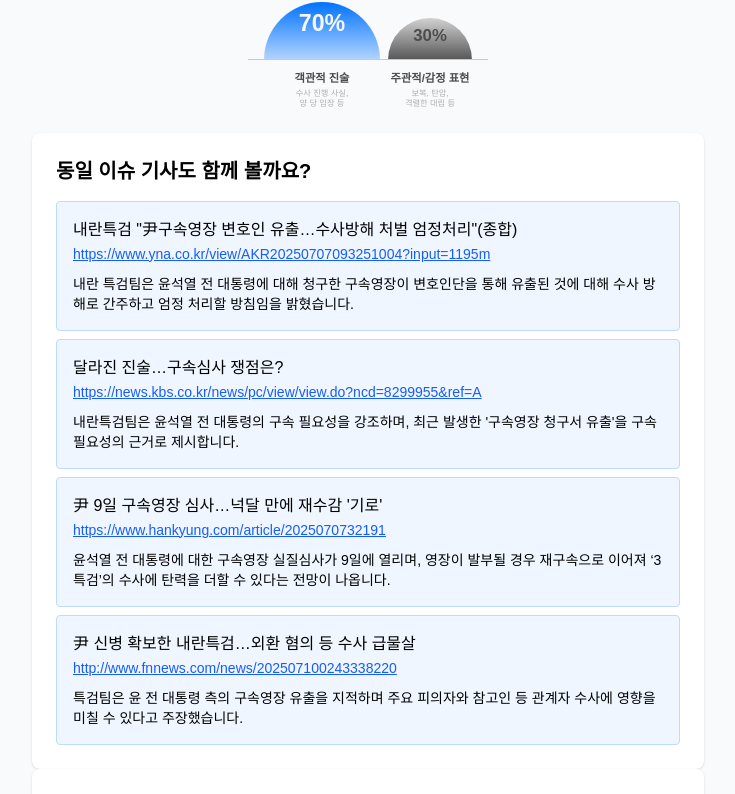
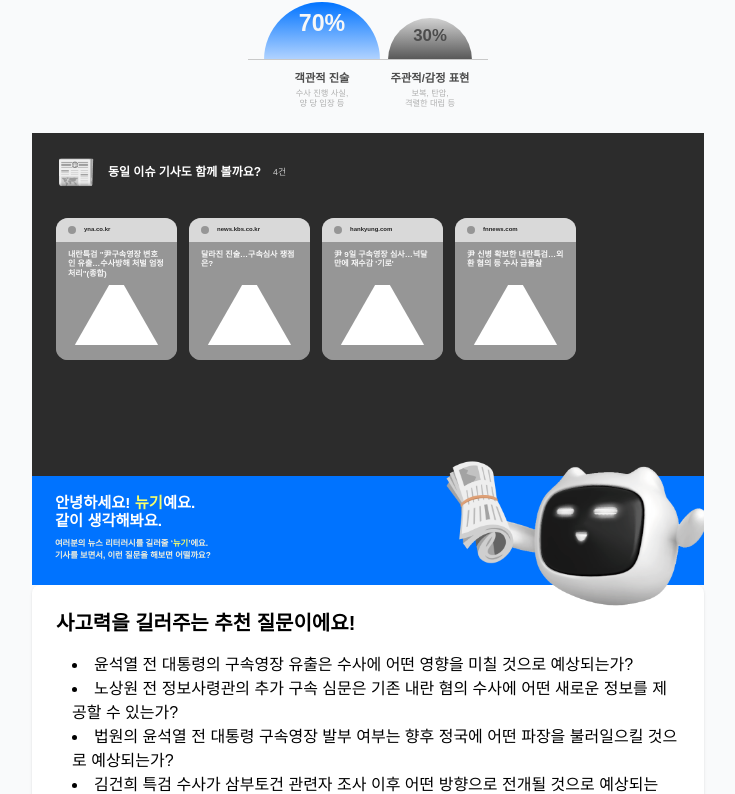
Before and after one commit to hjkim0905/FactFlow_FE, a Next.js app: page / in a window 1280 px wide. Shown: the part 657-1451 px from the top of the page, without its empty margins (272-1007 px from the left). Built offline with nearby package versions, Linux system fonts and the light colour scheme; no server answers.

Commit message:
[Feat] : RelatedArticles.tsx done

```diff
--- /dev/null
+++ b/app/api/og-image/route.ts
@@ -0,0 +1,25 @@
+import { NextRequest } from 'next/server';
+import ogs from 'open-graph-scraper';
+
+export async function GET(req: NextRequest) {
+    const { searchParams } = new URL(req.url);
+    const url = searchParams.get('url');
+    if (!url) {
+        return new Response(JSON.stringify({ error: 'Missing url' }), { status: 400 });
+    }
+    try {
+        const { result } = await ogs({ url });
+        let image = null;
+        if (Array.isArray(result.ogImage)) {
+            const first = (result.ogImage as any[])[0];
+            if (first && typeof first === 'object' && 'url' in first) {
+                image = (first as any).url;
+            }
+        } else if (result.ogImage && typeof result.ogImage === 'object' && 'url' in result.ogImage) {
+            image = (result.ogImage as any).url;
+        }
+        return new Response(JSON.stringify({ image }), { status: 200 });
+    } catch {
+        return new Response(JSON.stringify({ image: null }), { status: 500 });
+    }
+}
--- a/components/result/RelatedArticles.tsx
+++ b/components/result/RelatedArticles.tsx
@@ -1,4 +1,5 @@
-import React from 'react';
+import React, { useEffect, useState } from 'react';
+import Image from 'next/image';
 
 interface RelatedArticle {
     title: string;
@@ -11,25 +12,148 @@ interface RelatedArticlesProps {
 }
 
 export default function RelatedArticles({ articles }: RelatedArticlesProps) {
+    // 썸네일 상태: 각 기사별로 og:image URL 저장
+    const [thumbnails, setThumbnails] = useState<(string | null)[]>(() => articles.map(() => null));
+
+    useEffect(() => {
+        articles.forEach((article, idx) => {
+            fetch(`/api/og-image?url=${encodeURIComponent(article.url)}`)
+                .then((res) => res.json())
+                .then((data) => {
+                    setThumbnails((prev) => {
+                        const next = [...prev];
+                        next[idx] = data.image || null;
+                        return next;
+                    });
+                })
+                .catch(() => {
+                    setThumbnails((prev) => {
+                        const next = [...prev];
+                        next[idx] = null;
+                        return next;
+                    });
+                });
+        });
+    }, [articles]);
+
     return (
-        <div className="bg-white shadow rounded-lg p-6 text-black">
-            <h2 className="text-xl font-bold mb-4">동일 이슈 기사도 함께 볼까요?</h2>
-            <ul className="space-y-2">
+        <>
+            <div className="p-6 text-black" style={{ background: '#2C2C2C', height: '343px', maxWidth: '100%' }}>
+                <div className="flex items-center mb-4 w-full">
+                    <span className="text-[2rem] leading-[1.9375rem] mr-3">📰</span>
+                    <h2 className="font-pretendard font-bold text-[0.75rem] leading-[0.875rem] text-white">
+                        동일 이슈 기사도 함께 볼까요?
+                    </h2>
+                    <span
+                        className="font-pretendard font-medium ml-3"
+                        style={{
+                            fontSize: 8.86,
+                            lineHeight: '11px',
+                            color: '#C6C6C6',
+                        }}
+                    >
+                        {articles.length}건
+                    </span>
+                </div>
+                {/* 가로 스크롤 기사 카드 영역 */}
+                <div className="w-full overflow-x-auto mt-6 md:mt-[30px] pb-2">
+                    <div className="flex gap-3 min-w-fit">
                         {articles.map((article, idx) => (
-                    <li key={idx} className="p-4 bg-blue-50 border border-blue-200 rounded">
-                        <h4 className="font-medium text-black">{article.title}</h4>
                             <a
+                                key={idx}
                                 href={article.url}
                                 target="_blank"
                                 rel="noopener noreferrer"
-                            className="text-sm text-blue-600 underline"
+                                className="flex flex-col min-w-[121px] max-w-[90vw] h-[142px] rounded-[12.09px] overflow-hidden cursor-pointer group transition-colors duration-200 bg-[#969696]"
+                                style={{ width: 121, height: 142 }}
                             >
-                            {article.url}
+                                {/* 상단: 원형 + 뉴스회사명, 배경 #D9D9D9 (hover시에도 그대로) */}
+                                <div className="flex items-center px-3 py-2 bg-[#D9D9D9] transition-colors duration-200">
+                                    <div className="w-2 h-2 rounded-full bg-[#969696] transition-colors duration-200 group-hover:bg-[#0073FF]" />
+                                    <span className="ml-2 text-[6px] leading-[7.16px] font-semibold text-[#252525] font-pretendard">
+                                        {article.url.replace(/^https?:\/\/(www\.)?/, '').split('/')[0]}
+                                    </span>
+                                </div>
+                                {/* 아래: 제목+썸네일 전체를 감싸는 영역, hover시 파란색 */}
+                                <div className="flex-1 flex flex-col bg-[#969696] transition-colors duration-200 group-hover:bg-[#0073FF]">
+                                    <div className="px-3 pt-2 pb-1 h-[43px] flex items-start">
+                                        <div className="text-[8px] leading-[9.55px] font-semibold text-[#F7F7F7] font-pretendard break-words text-left w-full overflow-hidden">
+                                            {article.title}
+                                        </div>
+                                    </div>
+                                    <div className="px-3 pb-2">
+                                        <Image
+                                            src={thumbnails[idx] || '/vercel.svg'}
+                                            alt={article.title}
+                                            width={115}
+                                            height={60}
+                                            className="w-full h-[60px] object-cover rounded-[8px]"
+                                            unoptimized
+                                        />
+                                    </div>
+                                </div>
                             </a>
-                        <p className="text-sm text-black mt-2">{article.summary}</p>
-                    </li>
                         ))}
-            </ul>
                     </div>
+                </div>
+            </div>
+            {/* 파란색 하단 바 (responsive, 109px desktop, rem on mobile) */}
+            <div className="w-full bg-[#0073FF] flex items-center relative" style={{ height: '6.8125rem' }}>
+                <div>
+                    <span
+                        className="font-pretendard font-bold text-white block"
+                        style={{
+                            fontSize: 15.31,
+                            lineHeight: '18.27px',
+                            marginLeft: '23px',
+                            width: '180px',
+                            height: '36px',
+                            display: 'block',
+                            textAlign: 'left',
+                            whiteSpace: 'pre-line',
+                        }}
+                    >
+                        안녕하세요! <span style={{ color: '#F8FF69' }}>뉴기</span>예요.
+                        {'\n'}같이 생각해봐요.
+                    </span>
+                    <span
+                        className="font-pretendard font-semibold"
+                        style={{
+                            fontSize: 8.28,
+                            lineHeight: '12px',
+                            color: '#EED',
+                            display: 'block',
+                            whiteSpace: 'pre-line',
+                            marginLeft: '23px',
+                            width: '200px',
+                            height: '28px',
+                            marginTop: '0.5rem',
+                        }}
+                    >
+                        여러분의 뉴스 리터러시를 길러줄 ‘<span style={{ color: '#F8FF69' }}>뉴기</span>’에요.
+                        <br />
+                        기사를 보면서, 이런 질문을 해보면 어떨까요?
+                    </span>
+                </div>
+                {/* NewgieNewsPaper 이미지: 파란색 div 맨 오른쪽, z-index로 맨 위, 약간 겹치게 */}
+                <Image
+                    src="/NewgieNewsPaper.png"
+                    alt="Newgie News Paper"
+                    width={289}
+                    height={194}
+                    style={{
+                        position: 'absolute',
+                        right: 0,
+                        top: '-2rem',
+                        zIndex: 10,
+                        maxWidth: '60vw',
+                        minWidth: '140px',
+                        objectFit: 'contain',
+                        pointerEvents: 'none',
+                    }}
+                    priority
+                />
+            </div>
+        </>
     );
 }
--- a/package.json
+++ b/package.json
@@ -19,6 +19,7 @@
 		"heroicons": "^2.2.0",
 		"langchain": "^0.3.29",
 		"next": "15.3.5",
+		"open-graph-scraper": "^6.10.0",
 		"react": "^18",
 		"react-dom": "^18",
 		"recoil": "^0.7.7",
```
Also changed, not shown: public/NewgieNewsPaper.png (added), 1 other file (tests, documents, lock files or other folders). Lines whose indentation alone changed are shown as unchanged.
